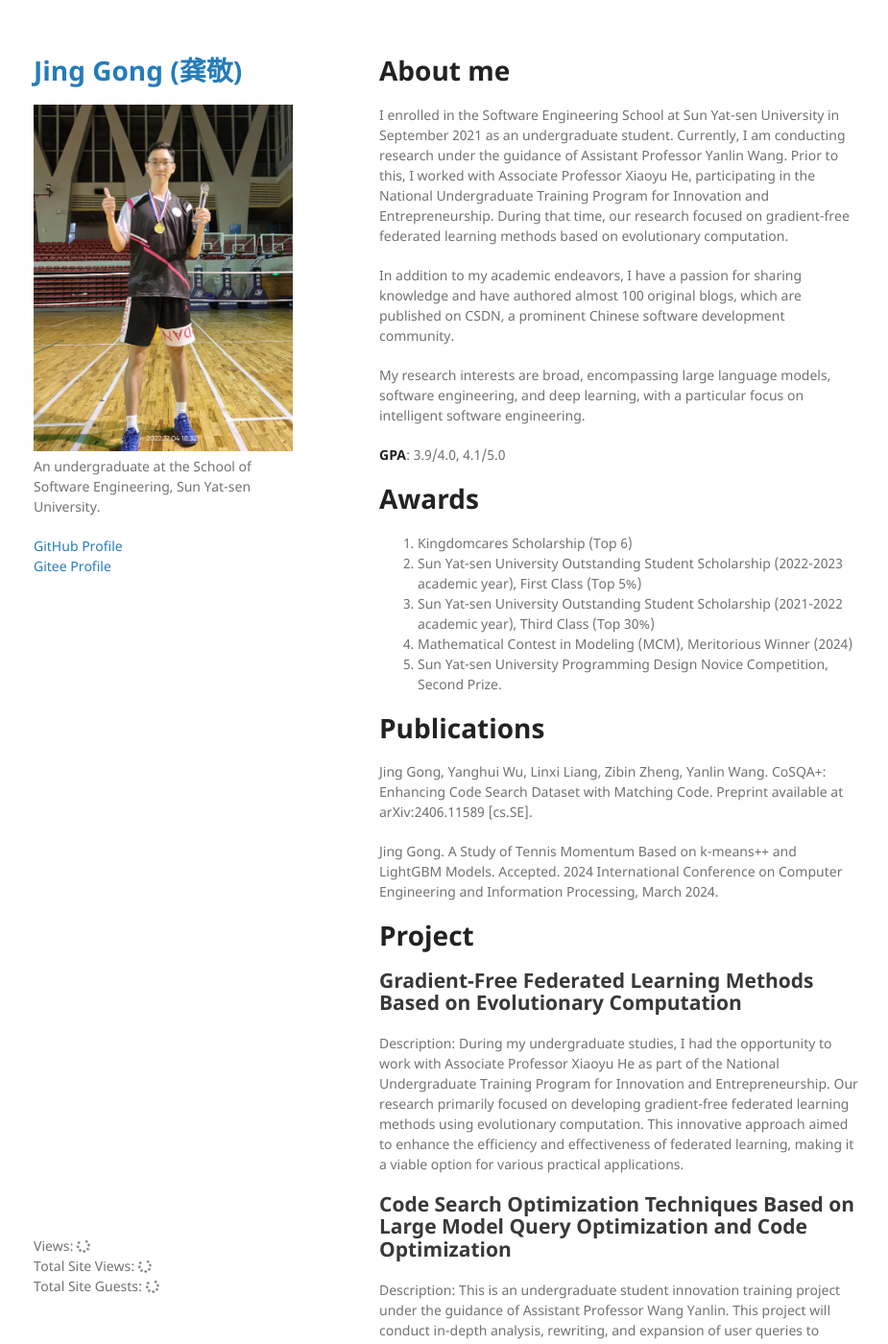
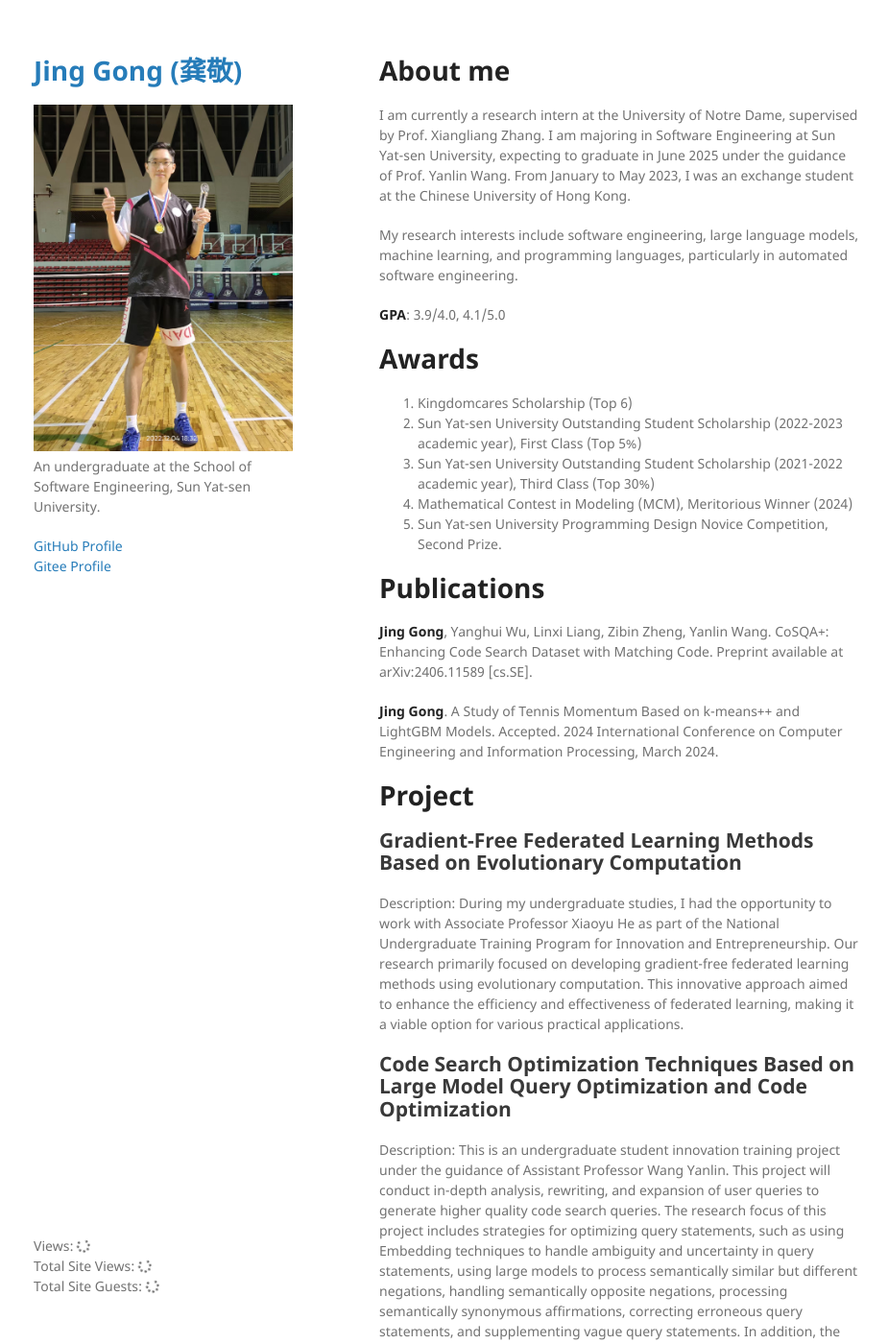
Before and after one commit to MikingG/MikingG.github.io, a Jekyll site: the page built from index.md, in a window 1280 px wide and 1400 px high. Shown: the whole window at 96% size, without its empty margins (175-1100 px from the left). Built offline with Jekyll 4.4.1, drawn with Linux system fonts in a browser that asks for light colours; nearby versions of some CDN libraries; comment, search, counter and statistics services are not loaded; our own code applies the rules of GitHub Pages for plain Markdown files.

Commit message:
Update index.md

```diff
--- a/index.md
+++ b/index.md
@@ -3,11 +3,9 @@
 ---
 # About me
 
-I enrolled in the Software Engineering School at Sun Yat-sen University in September 2021 as an undergraduate student. Currently, I am conducting research under the guidance of Assistant Professor Yanlin Wang. Prior to this, I worked with Associate Professor Xiaoyu He, participating in the National Undergraduate Training Program for Innovation and Entrepreneurship. During that time, our research focused on gradient-free federated learning methods based on evolutionary computation.
+I am currently a research intern at the University of Notre Dame, supervised by Prof. Xiangliang Zhang. I am majoring in Software Engineering at Sun Yat-sen University, expecting to graduate in June 2025 under the guidance of Prof. Yanlin Wang. From January to May 2023, I was an exchange student at the Chinese University of Hong Kong.
 
-In addition to my academic endeavors, I have a passion for sharing knowledge and have authored almost 100 original blogs, which are published on CSDN, a prominent Chinese software development community.
-
-My research interests are broad, encompassing large language models, software engineering, and deep learning, with a particular focus on intelligent software engineering.
+My research interests include software engineering, large language models, machine learning, and programming languages, particularly in automated software engineering.
 
 **GPA**: 3.9/4.0, 4.1/5.0
 
@@ -22,9 +20,9 @@
 
 # Publications
 
-Jing Gong, Yanghui Wu, Linxi Liang, Zibin Zheng, Yanlin Wang. CoSQA+: Enhancing Code Search Dataset with Matching Code. Preprint available at arXiv:2406.11589 [cs.SE].
+**Jing Gong**, Yanghui Wu, Linxi Liang, Zibin Zheng, Yanlin Wang. CoSQA+: Enhancing Code Search Dataset with Matching Code. Preprint available at arXiv:2406.11589 [cs.SE].
 
-Jing Gong. A Study of Tennis Momentum Based on k-means++ and LightGBM Models. Accepted. 2024 International Conference on Computer Engineering and Information Processing, March 2024.
+**Jing Gong**. A Study of Tennis Momentum Based on k-means++ and LightGBM Models. Accepted. 2024 International Conference on Computer Engineering and Information Processing, March 2024.
 
 
 
```
